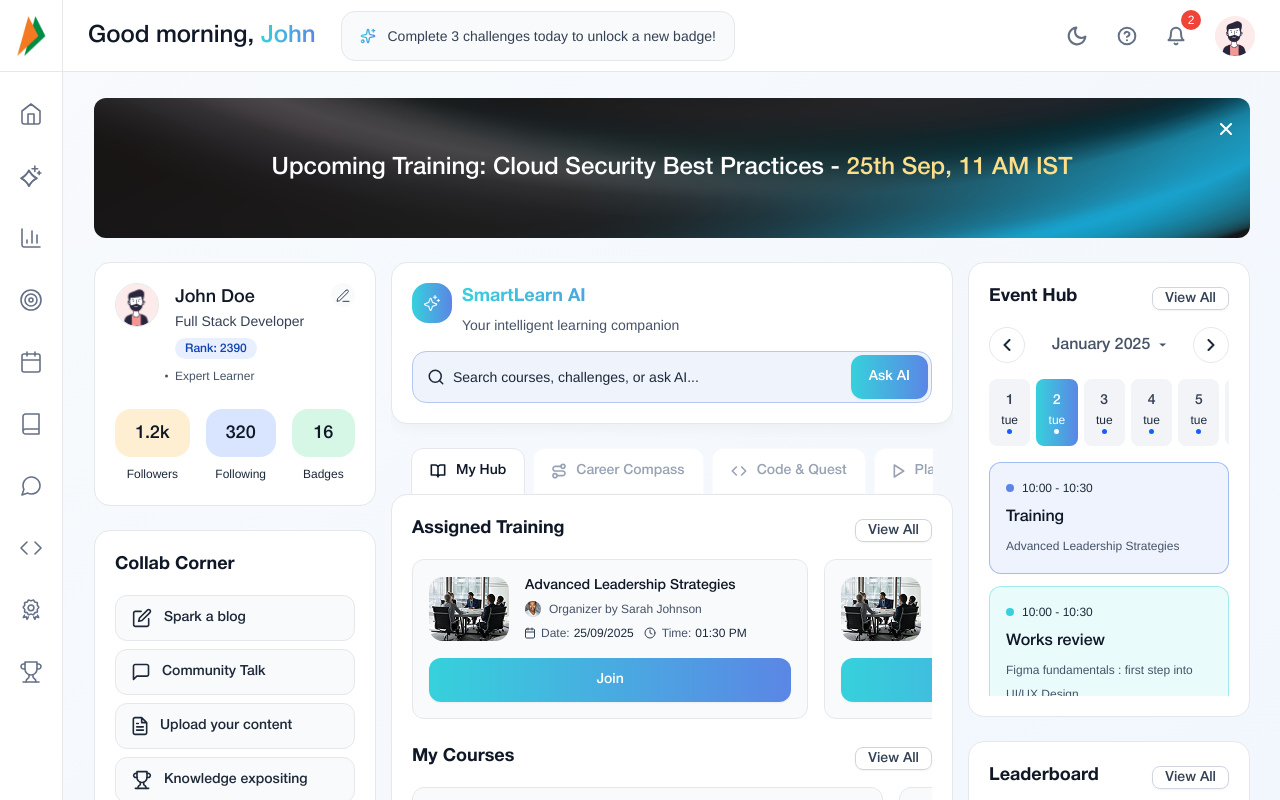
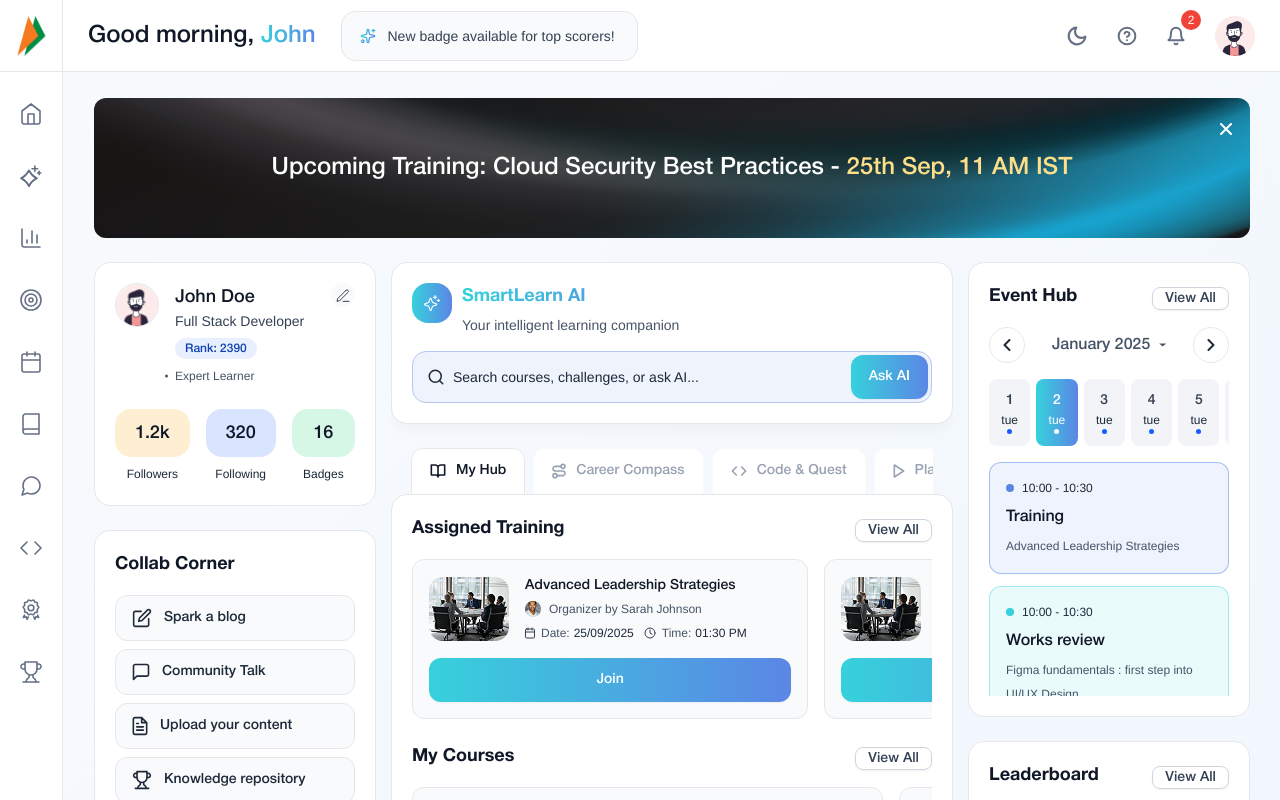
Before and after one commit to rahultailor362266/NPCI-Design, a React (Vite) app: page /login in a window 1280 px wide. Shown: the top 800 px of the page. Built offline with nearby package versions, Linux system fonts and the light colour scheme.

Commit message:
aniamtion implemented in header

```diff
--- a/src/components/Header.tsx
+++ b/src/components/Header.tsx
@@ -1,9 +1,19 @@
-import { useEffect, useState } from "react";
+import { useEffect, useLayoutEffect, useRef, useState } from "react";
 import logoIc from '../assets/logo-ic.svg'
 import Avtar from '../assets/avtar.png'
 
 const header = () => {
    const [theme, setTheme] = useState<"light" | "dark">("light");
+  const textRef = useRef<HTMLSpanElement>(null);
+  const [currentIndex, setCurrentIndex] = useState(0);
+  const [isVisible, setIsVisible] = useState(true);
+  const [containerWidth, setContainerWidth] = useState<number>(0);
+
+   const messages = [
+      "Complete 3 challenges today to unlock a new badge Complete 3 challenges today to unlock a new badge Complete 3 challenges today to unlock a new badge!",
+      "New badge available for top scorers!",
+      "Don't forget to check your progress!"
+   ];
    useEffect(() => {
       const savedTheme = localStorage.getItem("theme") as "light" | "dark" | null;
       if (savedTheme) {
@@ -21,6 +31,40 @@ const header = () => {
    const toggleTheme = () => {
       setTheme((prev) => (prev === "light" ? "dark" : "light"));
    };
+  const svgWidth = 20;
+  const gap = 12;
+  const paddingHorizontal = 18 * 2;
+  const buffer = 2;
+
+  const updateWidth = () => {
+    if (textRef.current) {
+      // Measure actual width including external CSS
+      const textWidth = textRef.current.getBoundingClientRect().width;
+      setContainerWidth(textWidth + svgWidth + gap + paddingHorizontal + buffer);
+    }
+  };
+
+  // Initial width calculation after first paint
+  useEffect(() => {
+    requestAnimationFrame(() => updateWidth());
+  }, []);
+
+  // Update width whenever message changes
+  useEffect(() => {
+    requestAnimationFrame(() => updateWidth());
+  }, [currentIndex]);
+
+  // Cycle messages with fade transition
+  useEffect(() => {
+    const interval = setInterval(() => {
+      setIsVisible(false);
+      setTimeout(() => {
+        setCurrentIndex((prev) => (prev + 1) % messages.length);
+        setIsVisible(true);
+      }, 400); // match fade duration
+    }, 4000);
+    return () => clearInterval(interval);
+  }, [currentIndex]);
    return (
       <>
          <header className='header'>
@@ -34,7 +78,10 @@ const header = () => {
                   <div className="user-name">
                      <h4>Good morning, <span>John</span></h4>
                   </div>
-                  <div className="quoted-text">
+                  <div
+                     className="quoted-text"
+                     style={{ width: `${containerWidth}px` }}
+                  >
                      <p>
                         <svg width="16" height="16" viewBox="0 0 16 16" fill="none" xmlns="http://www.w3.org/2000/svg">
                            <path d="M7.34467 1.87581C7.37324 1.72287 7.45439 1.58475 7.57407 1.48535C7.69375 1.38595 7.84443 1.33154 8 1.33154C8.15558 1.33154 8.30626 1.38595 8.42594 1.48535C8.54562 1.58475 8.62677 1.72287 8.65534 1.87581L9.356 5.58114C9.40577 5.84457 9.53379 6.08688 9.72336 6.27645C9.91293 6.46602 10.1552 6.59404 10.4187 6.64381L14.124 7.34447C14.2769 7.37304 14.4151 7.45419 14.5145 7.57387C14.6139 7.69355 14.6683 7.84423 14.6683 7.99981C14.6683 8.15538 14.6139 8.30606 14.5145 8.42574C14.4151 8.54542 14.2769 8.62657 14.124 8.65514L10.4187 9.35581C10.1552 9.40557 9.91293 9.53359 9.72336 9.72316C9.53379 9.91273 9.40577 10.155 9.356 10.4185L8.65534 14.1238C8.62677 14.2767 8.54562 14.4149 8.42594 14.5143C8.30626 14.6137 8.15558 14.6681 8 14.6681C7.84443 14.6681 7.69375 14.6137 7.57407 14.5143C7.45439 14.4149 7.37324 14.2767 7.34467 14.1238L6.644 10.4185C6.59424 10.155 6.46622 9.91273 6.27665 9.72316C6.08708 9.53359 5.84477 9.40557 5.58134 9.35581L1.876 8.65514C1.72307 8.62657 1.58495 8.54542 1.48555 8.42574C1.38615 8.30606 1.33174 8.15538 1.33174 7.99981C1.33174 7.84423 1.38615 7.69355 1.48555 7.57387C1.58495 7.45419 1.72307 7.37304 1.876 7.34447L5.58134 6.64381C5.84477 6.59404 6.08708 6.46602 6.27665 6.27645C6.46622 6.08688 6.59424 5.84457 6.644 5.58114L7.34467 1.87581Z" stroke="url(#paint0_linear_203_15764)" stroke-width="1.33333" stroke-linecap="round" stroke-linejoin="round" />
@@ -60,7 +107,12 @@ const header = () => {
                               </linearGradient>
                            </defs>
                         </svg>
-                        Complete 3 challenges today to unlock a new badge!
+                        <span
+                           ref={textRef}
+                           className={`blink-span ${isVisible ? "visible" : "hidden"}`}
+                        >
+                          {messages[currentIndex]}
+                        </span>
                      </p>
                   </div>
                </div>
--- a/src/pages/Login/index.tsx
+++ b/src/pages/Login/index.tsx
@@ -110,7 +110,7 @@ const Login = () => {
                               <path d="M11.6667 12.2166V14.1666C11.6667 14.6249 12.0583 14.9832 12.475 15.1749C13.4583 15.6249 14.1667 16.8666 14.1667 18.3332" stroke="var(--Gray-800)" stroke-width="1.6" stroke-linecap="round" stroke-linejoin="round" />
                               <path d="M15 1.66675H5V7.50008C5 8.82616 5.52678 10.0979 6.46447 11.0356C7.40215 11.9733 8.67392 12.5001 10 12.5001C11.3261 12.5001 12.5979 11.9733 13.5355 11.0356C14.4732 10.0979 15 8.82616 15 7.50008V1.66675Z" stroke="var(--Gray-800)" stroke-width="1.6" stroke-linecap="round" stroke-linejoin="round" />
                             </svg>
-                            Knowledge expositing
+                            Knowledge repository
                           </Link>
                           <Link to={''}>
                             <svg width="20" height="20" viewBox="0 0 20 20" fill="none" xmlns="http://www.w3.org/2000/svg">
--- a/src/styles/component/header.css
+++ b/src/styles/component/header.css
@@ -37,10 +37,34 @@
     color: transparent;
 }
 .quoted-text {
+    display: flex;
+    align-items: center;
+    gap: 12px;
     background: var(--Gray-50);
     padding: 14px 18px;
     border: 1px solid var(--Gray-200);
     border-radius: 14px;
+    overflow: hidden;
+    box-sizing: border-box;
+    transition: width 0.4s ease-in-out;
+    max-width: 380px;
+    overflow: hidden;
+}
+
+.blink-span {
+    display: inline-block;
+    transition: opacity 0.4s ease-in-out;
+    opacity: 1;
+    white-space: nowrap;
+    overflow: hidden;
+    /* hide overflow text */
+    text-overflow: ellipsis;
+    /* add triple dots */
+    max-width: calc(380px - 20px - 12px - 36px);
+}
+
+.blink-span.hidden {
+    opacity: 0;
 }
 .quoted-text p {
     display: flex;
```
